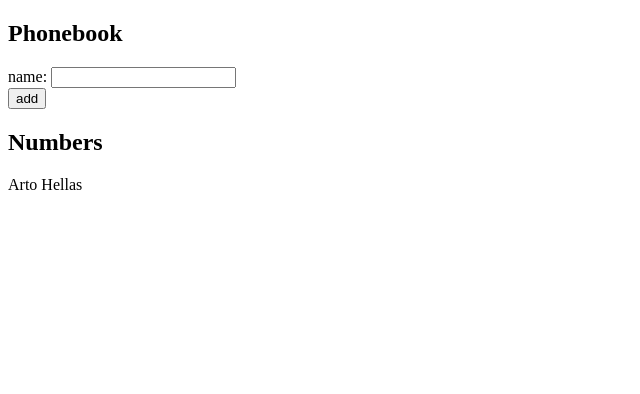
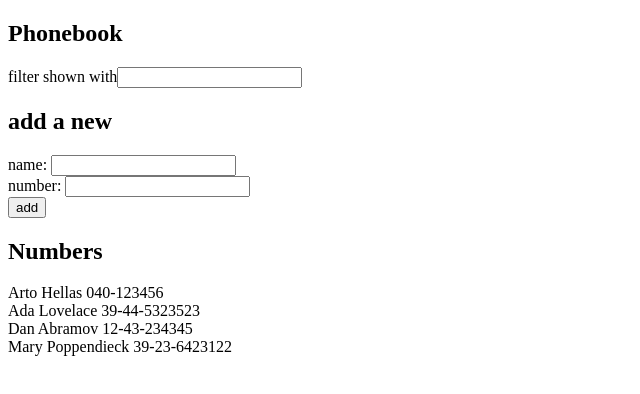
Before and after one commit to siftanzil/fullstackopen_helsinki, a React (Create React App) app in the folder part2/phonebook/: page / in a window 1280 px wide. Shown: the top 394 px of the page, without its empty margins (0-640 px from the left). Built offline with nearby package versions, Linux system fonts and the light colour scheme; data requests are answered from the project's data file.

Commit message:
part2 2.11 completed

```diff
--- /dev/null
+++ b/part2/phonebook/db.json
@@ -0,0 +1,24 @@
+{
+   "persons": [
+      {
+         "name": "Arto Hellas",
+         "number": "040-123456",
+         "id": 1
+      },
+      {
+         "name": "Ada Lovelace",
+         "number": "39-44-5323523",
+         "id": 2
+      },
+      {
+         "name": "Dan Abramov",
+         "number": "12-43-234345",
+         "id": 3
+      },
+      {
+         "name": "Mary Poppendieck",
+         "number": "39-23-6423122",
+         "id": 4
+      }
+   ]
+}
--- a/part2/phonebook/src/App.js
+++ b/part2/phonebook/src/App.js
@@ -1,47 +1,52 @@
-import { useState } from "react";
+import { useEffect, useState } from "react";
+import Filter from "./components/Filter";
+import PersonForm from "./components/PersonForm";
+import Persons from "./components/Persons";
+import axios from "axios";
 
 const App = () => {
-   const [persons, setPersons] = useState([{ name: "Arto Hellas" }]);
+   const [persons, setPersons] = useState([]);
    const [newName, setNewName] = useState("");
+   const [newNumber, setNewNumber] = useState("");
+   const [filteredPersons, setFilteredPersons] = useState(persons);
+
+   useEffect(() => {
+      axios.get("http://localhost:3001/persons").then((response) => {
+         setFilteredPersons(response.data);
+         setPersons(response.data);
+      });
+   }, []);
+
    const addName = (event) => {
       event.preventDefault();
-      let nameObject = { name: newName };
-      // console.log(nameObject);
+      let nameObject = { name: newName, number: newNumber };
       persons.find((person) => person.name === nameObject.name)
          ? alert(`${newName} is already added to phonebook`)
          : persons.push(nameObject);
-      // console.log(persons);
       setNewName("");
+      setNewNumber("");
    };
 
+   const filterPersons = (query) => {
+      const filteredPersons = persons.filter((person) =>
+         person.name.toLowerCase().includes(query.toLowerCase()),
+      );
+      setFilteredPersons(filteredPersons);
+   };
    return (
       <div>
          <h2>Phonebook</h2>
-         <form onSubmit={addName}>
-            <div>
-               name:{" "}
-               <input
-                  value={newName}
-                  onChange={(e) => {
-                     setNewName(e.target.value);
-                  }}
-               />
-            </div>
-            <div>
-               <button type="submit">add</button>
-            </div>
-         </form>
+         <Filter filterPersons={filterPersons} />
+         <h2>add a new</h2>
+         <PersonForm
+            newName={newName}
+            setNewName={setNewName}
+            newNumber={newNumber}
+            setNewNumber={setNewNumber}
+            addName={addName}
+         />
          <h2>Numbers</h2>
-         <p>
-            {persons.map((person, i) => {
-               return (
-                  <span key={i}>
-                     {person.name}
-                     <br />
-                  </span>
-               );
-            })}
-         </p>
+         <Persons filteredPersons={filteredPersons} />
       </div>
    );
 };
--- /dev/null
+++ b/part2/phonebook/src/components/Filter.js
@@ -0,0 +1,17 @@
+import React from "react";
+
+const Filter = ({ filterPersons }) => {
+   console.log();
+   return (
+      <div>
+         filter shown with
+         <input
+            onChange={(e) => {
+               filterPersons(e.target.value);
+            }}
+         />
+      </div>
+   );
+};
+
+export default Filter;
--- /dev/null
+++ b/part2/phonebook/src/components/PersonForm.js
@@ -0,0 +1,36 @@
+import React from "react";
+
+const PersonForm = ({
+   newName,
+   setNewName,
+   newNumber,
+   setNewNumber,
+   addName,
+}) => {
+   return (
+      <form onSubmit={addName}>
+         <div>
+            name:{" "}
+            <input
+               value={newName}
+               onChange={(e) => {
+                  setNewName(e.target.value);
+               }}
+            />
+            <br />
+            number:{" "}
+            <input
+               value={newNumber}
+               onChange={(e) => {
+                  setNewNumber(e.target.value);
+               }}
+            />
+         </div>
+         <div>
+            <button type="submit">add</button>
+         </div>
+      </form>
+   );
+};
+
+export default PersonForm;
--- /dev/null
+++ b/part2/phonebook/src/components/Persons.js
@@ -0,0 +1,18 @@
+import React from "react";
+
+const Persons = ({ filteredPersons }) => {
+   return (
+      <p>
+         {filteredPersons.map((person, i) => {
+            return (
+               <span key={i}>
+                  {person.name} {person.number}
+                  <br />
+               </span>
+            );
+         })}
+      </p>
+   );
+};
+
+export default Persons;
```
Also changed, not shown: part2/phonebook/package.json (+6 -1 lines), part2/phonebook/src/axios/data.js (added, +20 -0 lines), 1 other file (tests, documents, lock files or other folders).
